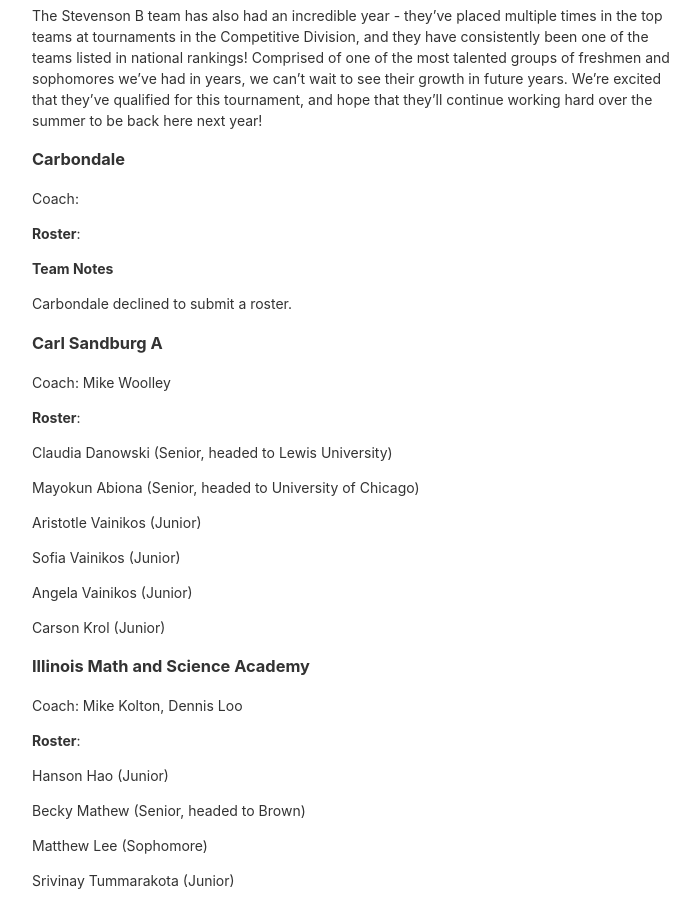
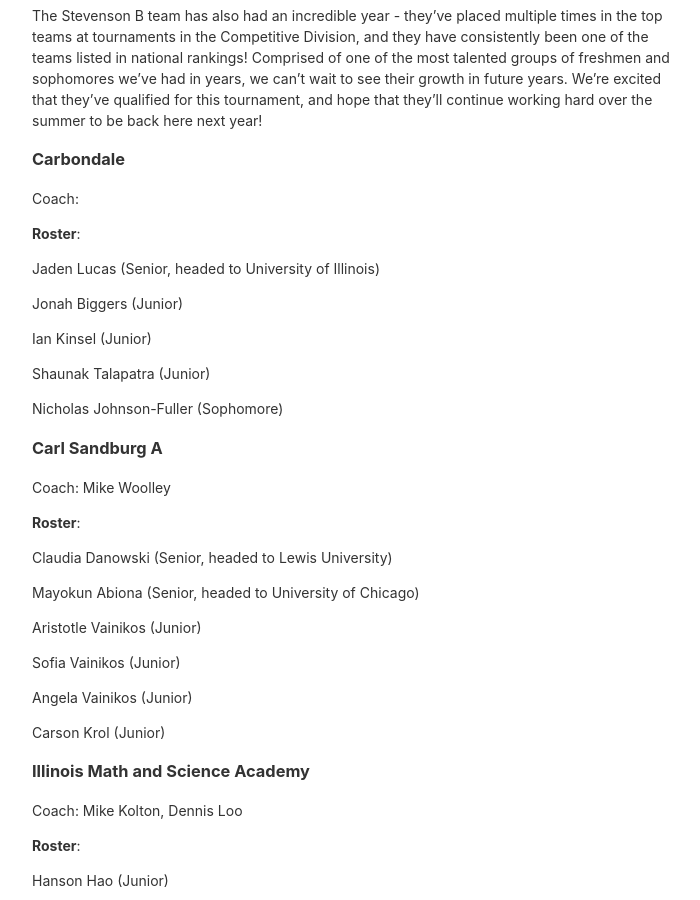
Before and after one commit to PACENSC/pacensc.github.io, a Jekyll site: the page built from team-directory.md, in a window 1280 px wide and 900 px high, scrolled down 7420 px. Shown: the whole window, without its empty margins (289-989 px from the left). Built offline with Jekyll 4.4.1, drawn with Linux system fonts in a browser that asks for light colours; nearby versions of some CDN libraries.

Commit message:
add Carbondale

```diff
--- a/team-directory.md
+++ b/team-directory.md
@@ -527,21 +527,15 @@
 
 **Roster**:
 
-
-
-
-
-
-
-
-
-
-
-
-
-**Team Notes**
-
-Carbondale declined to submit a roster.
+Jaden Lucas (Senior, headed to University of Illinois)
+
+Jonah Biggers (Junior)
+
+Ian Kinsel (Junior)
+
+Shaunak Talapatra (Junior)
+
+Nicholas Johnson-Fuller (Sophomore)
 
 
 
```
